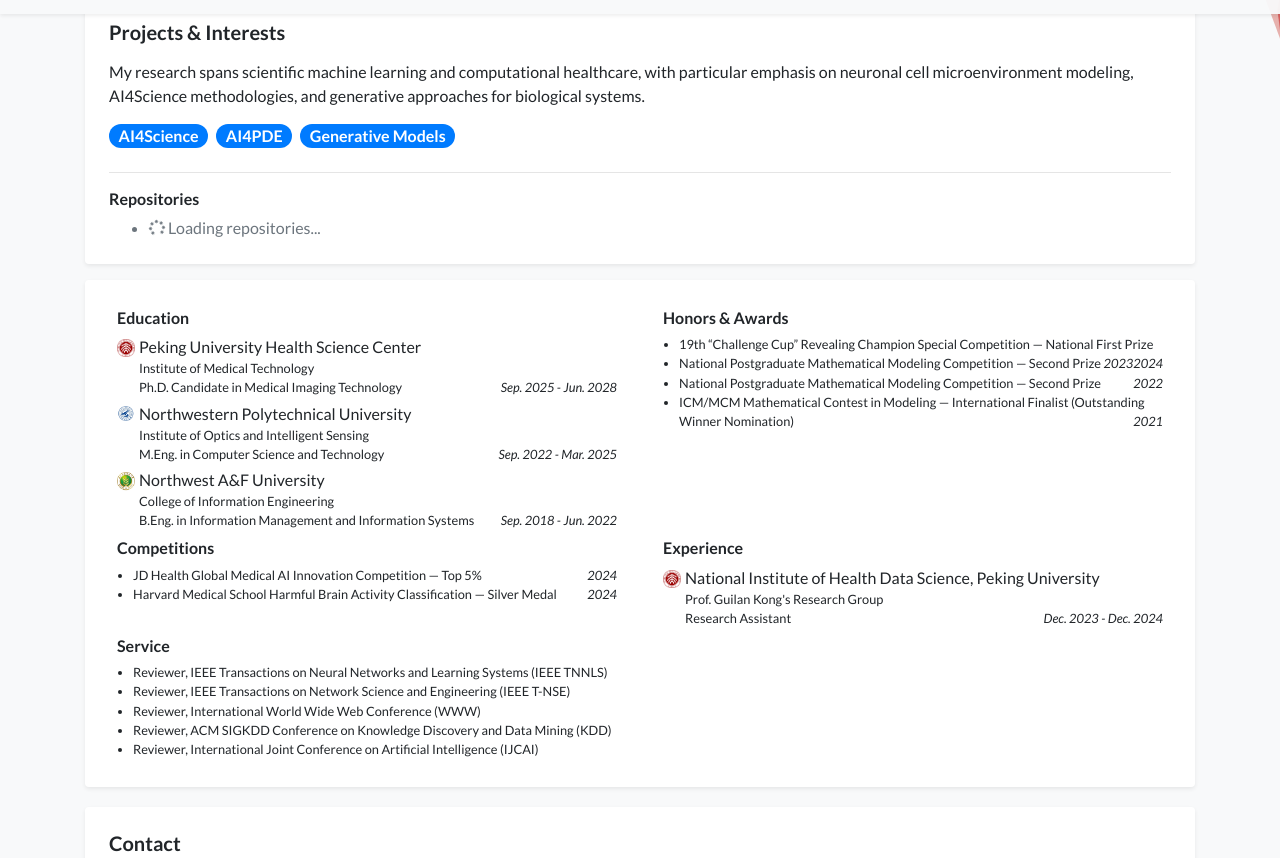
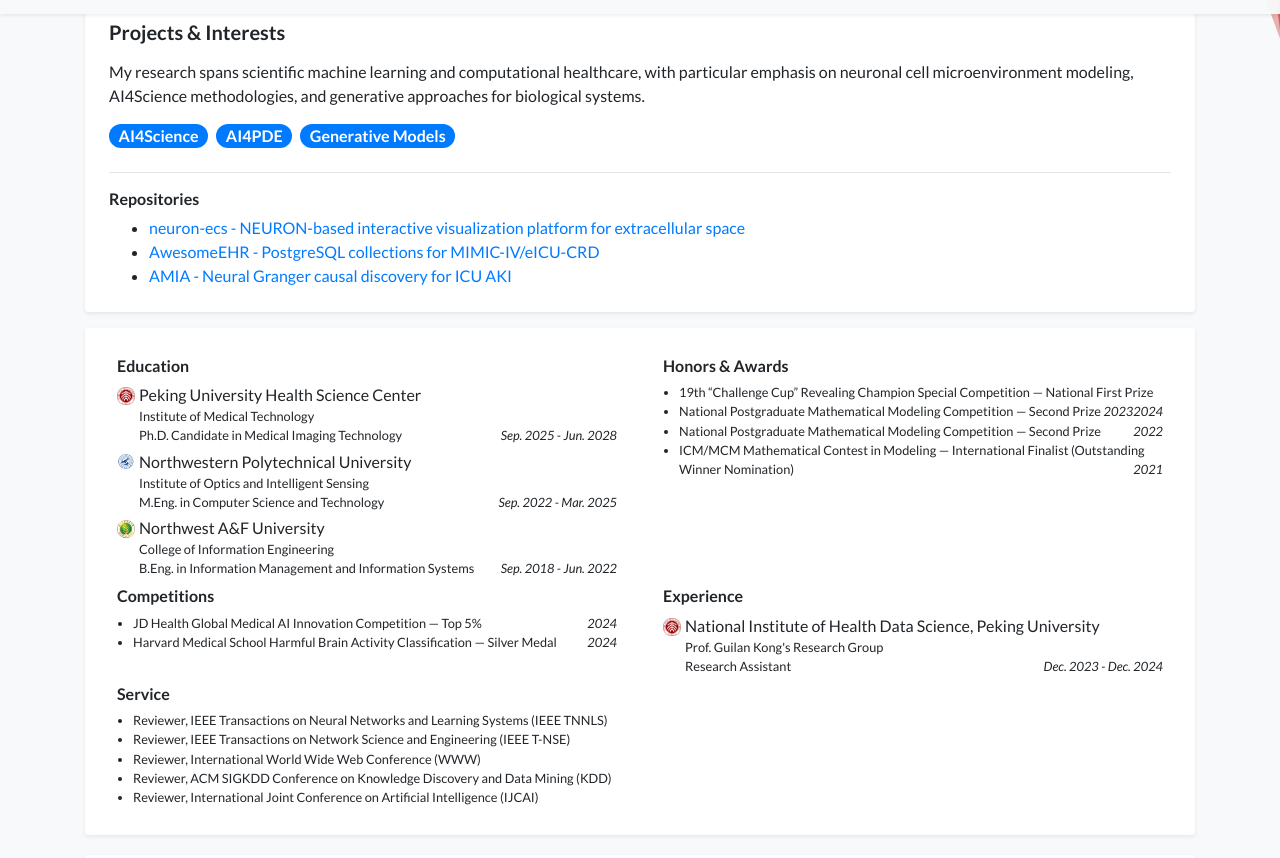
Before and after one commit to HowieHsu0126/howiehsu0126.github.io, a Jekyll site: the page built from index.html, in a window 1280 px wide and 900 px high, scrolled down 3703 px, cut to the strip 42-900 px from the top of the window. Built offline with Jekyll 4.4.1, drawn with Linux system fonts in a browser that asks for light colours; a style sheet for code colours, icons or effects is not loaded; some of the changed lines change nothing that is shown.

Commit message:
Homepage

```diff
--- a/assets/js/common.js
+++ b/assets/js/common.js
@@ -69,61 +69,4 @@
 
         $(this).html(html)
     })
-
-    const loadGitHubRepos = () => {
-        const username = 'HowieHsu0126'
-        const reposContainer = $('#github-repos')
-        const starsContainer = $('#github-stars')
-        const totalStarsSpan = $('#total-stars')
-
-        const fetchAllRepos = async (page = 1, allRepos = []) => {
-            const perPage = 100
-            const response = await fetch(`https://api.github.com/users/${username}/repos?sort=updated&per_page=${perPage}&page=${page}&type=all`)
-
-            if (!response.ok) {
-                throw new Error('Failed to fetch repositories')
-            }
-
-            const repos = await response.json()
-            allRepos = allRepos.concat(repos)
-
-            if (repos.length === perPage) {
-                return fetchAllRepos(page + 1, allRepos)
-            }
-
-            return allRepos
-        }
-
-        const loadRepos = async () => {
-            const allRepos = await fetchAllRepos()
-
-            allRepos.sort((a, b) => (b.stargazers_count || 0) - (a.stargazers_count || 0))
-
-            const topRepos = allRepos.slice(0, 6)
-            let totalStars = 0
-
-            allRepos.forEach(repo => {
-                totalStars += repo.stargazers_count || 0
-            })
-
-            let html = ''
-            topRepos.forEach(repo => {
-                const desc = repo.description || 'No description'
-                html += `<li><a target="_blank" href="${repo.html_url}">${repo.name}</a> - ${desc}</li>`
-            })
-
-            reposContainer.html(html)
-
-            if (totalStars > 0) {
-                totalStarsSpan.text(totalStars)
-                starsContainer.show()
-            }
-        }
-
-        loadRepos().catch(() => {
-            reposContainer.html('<li class="text-muted">Unable to load repositories</li>')
-        })
-    }
-
-    loadGitHubRepos()
 })
--- a/index.html
+++ b/index.html
@@ -65,14 +65,11 @@
                     </div>
                     <hr/>
                     <div class="mt-2">
-                        <h6 class="mb-2">
-                            Repositories
-                            <span id="github-stars" class="badge badge-pill badge-secondary ml-2" style="display: none;">
-                                <i class="fas fa-star"></i> <span id="total-stars">0</span> stars
-                            </span>
-                        </h6>
-                        <ul class="mb-0" id="github-repos">
-                            <li class="text-muted"><i class="fas fa-spinner fa-spin"></i> Loading repositories...</li>
+                        <h6 class="mb-2">Repositories</h6>
+                        <ul class="mb-0">
+                            <li><a target="_blank" href="https://github.com/HowieHsu0126/neuron-ecs">neuron-ecs - NEURON-based interactive visualization platform for extracellular space</a></li>
+                            <li><a target="_blank" href="https://github.com/HowieHsu0126/AwesomeEHR">AwesomeEHR - PostgreSQL collections for MIMIC-IV/eICU-CRD</a></li>
+                            <li><a target="_blank" href="https://github.com/HowieHsu0126/AMIA">AMIA - Neural Granger causal discovery for ICU AKI</a></li>
                         </ul>
                     </div>
                 </div>
```
